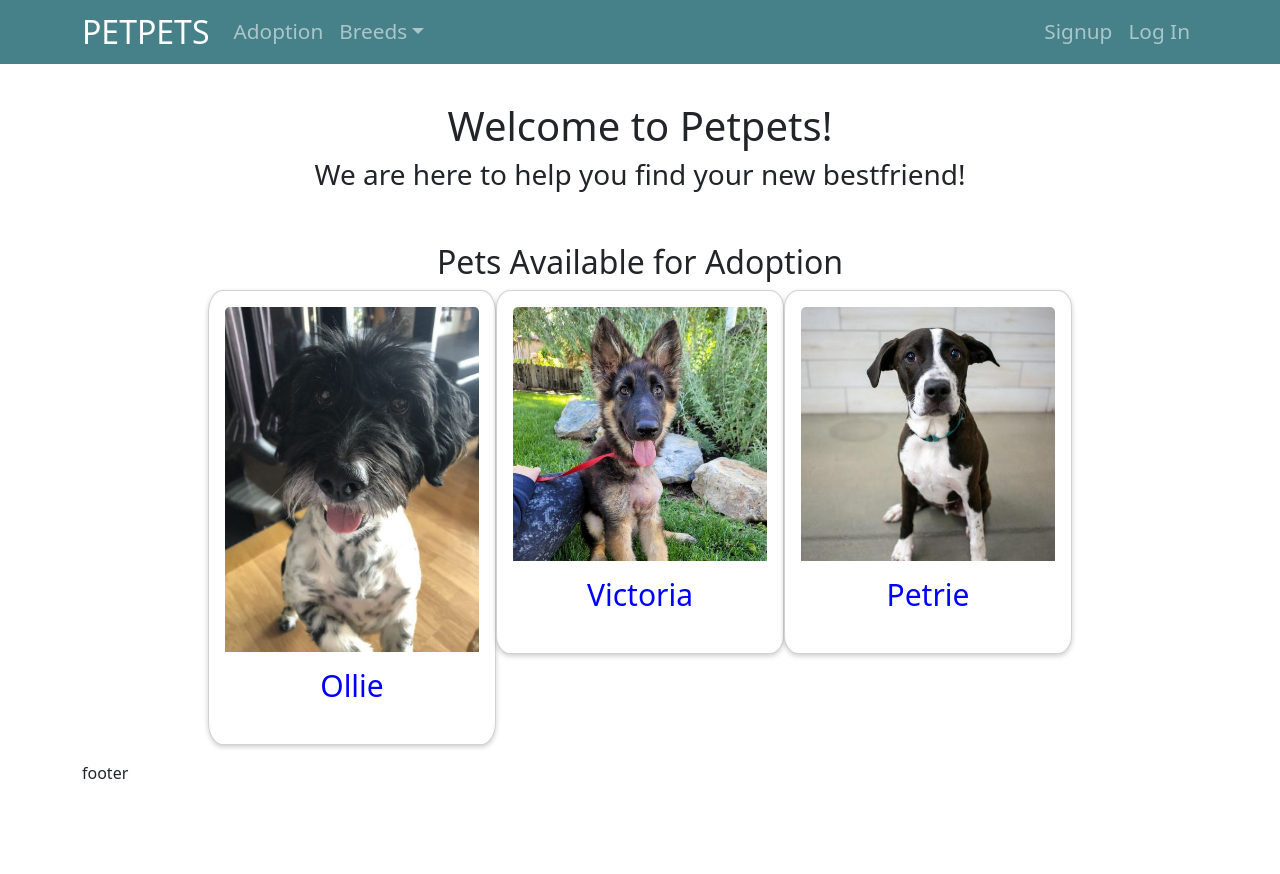
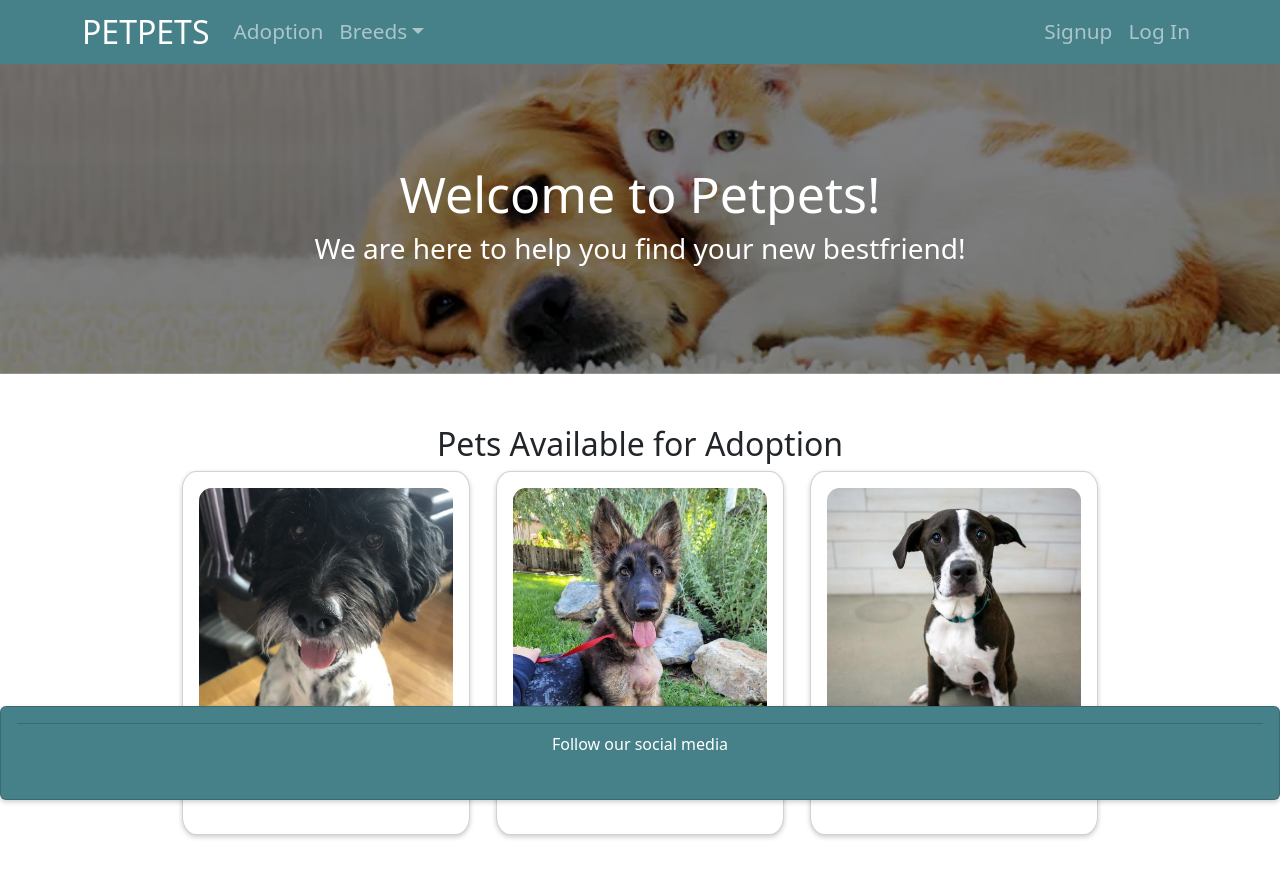
Before and after one commit to Joelhiguera/petpets, a React (Create React App) app in the folder client/: page / in a window 1280 px wide. Before the commit the page ends 801 px from the top, so only its background shows below. Built offline with nearby package versions, Linux system fonts and the light colour scheme.

Commit message:
refactor code

```diff
--- a/client/src/components/FeaturedPets/index.js
+++ b/client/src/components/FeaturedPets/index.js
@@ -13,29 +13,29 @@ function FeaturedPets(props) {
     <h2 style={{textAlign: "center", marginTop: '4%'}}>Pets Available for Adoption</h2>
     <div className='petContainer'>
 
-        <Link to={'./ollie'}>
+        <Link className='featuredPet' style={{marginRight: "2%"}} to={'./ollie'}>
           <Card style={{borderRadius: '5%', width: '18rem' }}>
-            <Card.Img variant="top" src={ollie1} />
+            <Card.Img style={{borderRadius: '5%', height: '254px', objectFit: 'cover' }} variant="top" src={ollie1} />
           <Card.Body>
-            <Card.Title style={{color: 'blue', fontSize:"30px"}}>Ollie</Card.Title>
+            <Card.Title style={{color: '#468189', fontSize:"30px", textAlign: "center"}}>Ollie</Card.Title>
           </Card.Body>
           </Card>
         </Link>
 
-        <Link to={'./victoria'}>
+        <Link className='featuredPet' style={{marginRight: "2%"}} to={'./victoria'}>
           <Card style={{borderRadius: '5%', width: '18rem' }}>
-            <Card.Img variant="top" src={victoria1} />
+            <Card.Img style={{borderRadius: '5%', height: '254px', objectFit: 'cover' }} variant="top" src={victoria1} />
           <Card.Body>
-            <Card.Title style={{color: 'blue', fontSize:"30px"}}>Victoria</Card.Title>
+            <Card.Title style={{color: '#468189', fontSize:"30px", textAlign: "center"}}>Victoria</Card.Title>
           </Card.Body>
           </Card>
         </Link>
 
-        <Link to={'./petrie'}>
+        <Link className='featuredPet' to={'./petrie'}>
           <Card style={{borderRadius: '5%', width: '18rem' }}>
-            <Card.Img variant="top" src={petrie1} />
+            <Card.Img style={{borderRadius: '5%', height: '254px', objectFit: 'cover' }} variant="top" src={petrie1} />
           <Card.Body>
-            <Card.Title style={{color: 'blue', fontSize:"30px"}}>Petrie</Card.Title>
+            <Card.Title style={{color: '#468189', fontSize:"30px", textAlign: "center"}}>Petrie</Card.Title>
           </Card.Body>
           </Card>
         </Link>
--- a/client/src/components/Footer/index.js
+++ b/client/src/components/Footer/index.js
@@ -1,19 +1,16 @@
 import React from 'react'
-import Button from 'react-bootstrap/Button';
 import Card from 'react-bootstrap/Card'
-import Container from 'react-bootstrap/Container'
-import Row from 'react-bootstrap/Row';
-import Col from 'react-bootstrap/Col'
+
 
 function Footer() {
   return (
-    <Container>
-      <Row>
-        <Col className='text=center py-3'>
-          footer
-        </Col>
-      </Row>
-    </Container>
+    <Card style={
+      {backgroundColor: "#468189",
+       position: 'fixed',
+       bottom: '0'
+    }} className='footer'>
+    <Card.Footer style={{backgroundColor: "#468189", height: '60px', color:'white'}}>Follow our social media</Card.Footer>
+  </Card>
   )
 }
 
--- a/client/src/index.css
+++ b/client/src/index.css
@@ -6,8 +6,25 @@
 
 body {
   font-family: 'Open Sans', sans-serif;
+  min-height: 100vh;
 }
 
+.hero-image {
+  background-image: linear-gradient(rgba(0, 0, 0, 0.5), rgba(0, 0, 0, 0.5)), url("./assets/hero.jpeg");
+  height: 50%;
+  background-position: center;
+  background-repeat: no-repeat;
+  background-size: cover;
+  position: relative;
+  padding: 100px;
+}
+
+.hero-text {
+  text-align: center;
+  top: 10%;
+  left: 50%;
+  color: white;
+}
 
 
 .headerContainer {
@@ -98,7 +115,9 @@ a:hover {
 .petContainer {
   display: flex;
   justify-content:center;
+  margin-bottom: 3%;
 }
+
 
 .card {
   /* margin: 1%;
@@ -111,14 +130,22 @@ a:hover {
   border-radius: .25rem;
   box-shadow: 0 2px 5px 0 rgba(0, 0, 0, .2);
   width: 18rem;
+}
 
-}
 
 .carouselImg {
 
   height: 600px;
   object-fit: contain;
 }
+
+.featuredPet:hover {
+  border: .5px solid #21897E;
+  border-radius: 5%;
+  transition: border-color 1s ease;
+}
+
+
 
 .petImg {
   object-fit: cover;
@@ -133,10 +160,18 @@ a:hover {
 
 }
 .footer {
-  background-color: #7EBCE6;
+  width: 100%;
   position: fixed;
   bottom: 0;
-  width: 100%;
-  height: 60px;
   text-align: center;
+  background-color: #21897E;
+
 }
+
+@media screen and (max-width: 992px) {
+  .petContainer {
+    display: flex;
+    flex-direction: column;
+    justify-content: center;
+  }
+}
--- a/client/src/pages/Home.js
+++ b/client/src/pages/Home.js
@@ -4,12 +4,15 @@ import FeaturedPets from "../components/FeaturedPets";
 
 const Home = () => {
   return (
-    <div className="homepage">
-      <h1>Welcome to Petpets!</h1>
-      <h3>We are here to help you find your new bestfriend!</h3>
-
-      <FeaturedPets />
+    <>
+    <div className="hero-image">
+      <div className="hero-text">
+        <h1 style={{fontSize: "50px"}}>Welcome to Petpets!</h1>
+        <h3>We are here to help you find your new bestfriend!</h3>
+      </div>
     </div>
+    <FeaturedPets />
+    </>
   )
 }
 
--- a/client/src/pages/Ollie.js
+++ b/client/src/pages/Ollie.js
@@ -36,7 +36,7 @@ function Ollie(){
       </Carousel.Item>
     </Carousel>
 
-    <Card className='mx-auto' style={{fontSize: "1.5rem", width: '60rem' }}>
+    <Card className='mx-auto' style={{fontSize: "1.5rem", width: '60rem', marginBottom: '10%' }}>
       <Card.Body className='p-4'>
         <Card.Title className='mb-5' style={{fontSize: "3.0rem"}}>Ollie</Card.Title>
         Shih Tzu & Spaniel Mix • UT
--- a/client/src/pages/Petrie.js
+++ b/client/src/pages/Petrie.js
@@ -36,7 +36,7 @@ function Petrie(){
       </Carousel.Item>
     </Carousel>
 
-    <Card className='mx-auto' style={{fontSize: "1.5rem", width: '60rem' }}>
+    <Card className='mx-auto' style={{fontSize: "1.5rem", width: '60rem', marginBottom: '10%' }}>
       <Card.Body className='p-4'>
         <Card.Title className='mb-5' style={{fontSize: "3.0rem"}}>Petrie</Card.Title>
         Pit Bull Terrier Mix • UT
--- a/client/src/pages/Signup.js
+++ b/client/src/pages/Signup.js
@@ -1,5 +1,4 @@
 import React, { useState } from 'react';
-import { Link } from 'react-router-dom';
 import { useMutation } from '@apollo/client';
 import Auth from '../utils/auth';
 import { ADD_USER } from '../utils/mutations';
@@ -37,7 +36,7 @@ function Signup(props) {
 
   return(
     <Form onSubmit={handleFormSubmit}>
-    <Form.Group className="mx-auto mb-3" style={{width: "50%"}} controlId="firstName">
+    <Form.Group className="mx-auto my-5 mb-3" style={{width: "50%"}} controlId="firstName">
       <Form.Label className='font-weight-bold' htmlFor='firstName'>First Name</Form.Label>
       <Form.Control  type="firstName" name='firstName' placeholder="First" onChange={handleChange} />
     </Form.Group>
--- a/client/src/pages/Victoria.js
+++ b/client/src/pages/Victoria.js
@@ -35,7 +35,7 @@ function Victoria(){
       </Carousel.Item>
     </Carousel>
 
-    <Card className='mx-auto' style={{fontSize: "1.5rem", width: '60rem' }}>
+    <Card className='mx-auto' style={{fontSize: "1.5rem", width: '60rem', marginBottom: '10%' }}>
       <Card.Body className='p-4'>
         <Card.Title className='mb-5' style={{fontSize: "3.0rem"}}>Victoria</Card.Title>
         German Shepherd Dog • UT
```
Also changed, not shown: client/src/assets/hero.jpeg (added).
